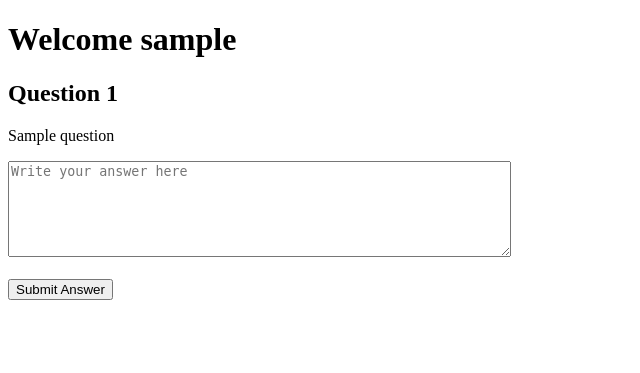
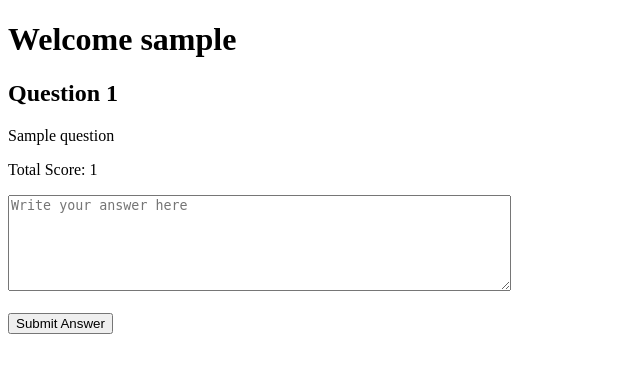
Before and after one commit to ruder108/ai-interview-coach, a Flask app: template templates/interview.html in a window 1280 px wide. Shown: the top 373 px of the page, without its empty margins (0-640 px from the left). Run offline with Flask 3, Linux system fonts and the light colour scheme; the template is opened without the code that fills it: most values are stand-ins (such as "Sample title", 1, 10 or a date in 2020).

Commit message:
Added multi-questions interview system with scoring

```diff
--- a/app.py
+++ b/app.py
@@ -31,7 +31,8 @@ def interview():
         username=username,
         role=role,
         question=question,
-        question_index=0
+        question_index=0,
+        total_score=0
         )
 
 @app.route("/feedback", methods=["POST"])
@@ -42,22 +43,40 @@ def feedback():
     role = request.form["role"]
     question_index = int(request.form["question_index"])
     next_index = question_index + 1
+    print(request.form)
+    total_score= int(request.form["total_score"])
+    if len(answer) > 30:
+        score = 8
+    else:
+        score = 4
+
+    total_score += score
 
     if next_index < len(questions[role]):
         next_question = questions[role][next_index]
+
         return render_template(
             "interview.html",
             username=username,
             role=role,
             question=next_question,
-            question_index=next_index
+            question_index=next_index,
+            total_score=total_score
             )
+    if total_score >= 20:
+        performance = "excelent"
+    elif total_score >= 12:
+        performance = "Good"
+    else:
+        performance = "Needs Improvement"
+
     return render_template(
         "feedback.html",
         username=username,
         question=question,
         answer=answer,
-        score=8,
+        score=total_score,
+        performance=performance,
         feedback_text="Interview Completed!"
         )
 
--- a/templates/interview.html
+++ b/templates/interview.html
@@ -10,12 +10,14 @@
     <h2>Question 1</h2>
 
     <p>{{ question }}</p>
+    <p>Total Score: {{ total_score}}</p>
 
     <form action="/feedback" method="POST">
         <input type="hidden" name="username" value="{{ username }}">
         <input type="hidden" name="question" value="{{ question }}">
         <input type="hidden" name="role" value="{{ role}}">
         <input type="hidden" name="question_index" value="{{ question_index }}">
+        <input type="hidden" name="total_score" value="{{total_score }}">
         <textarea rows="6" cols="60" name="answer" placeholder="Write your answer here"></textarea>
 
     <br><br>
```
Also changed, not shown: templates/feedback.html (+4 -3 lines).
